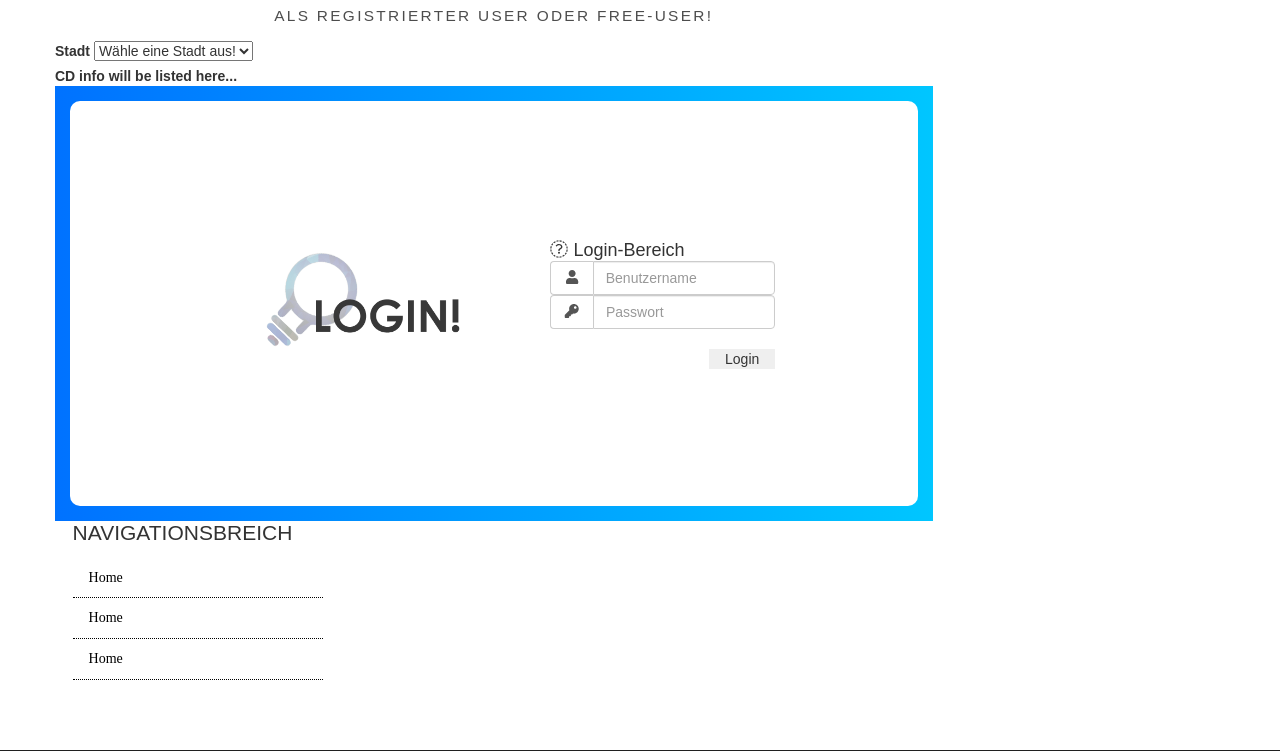
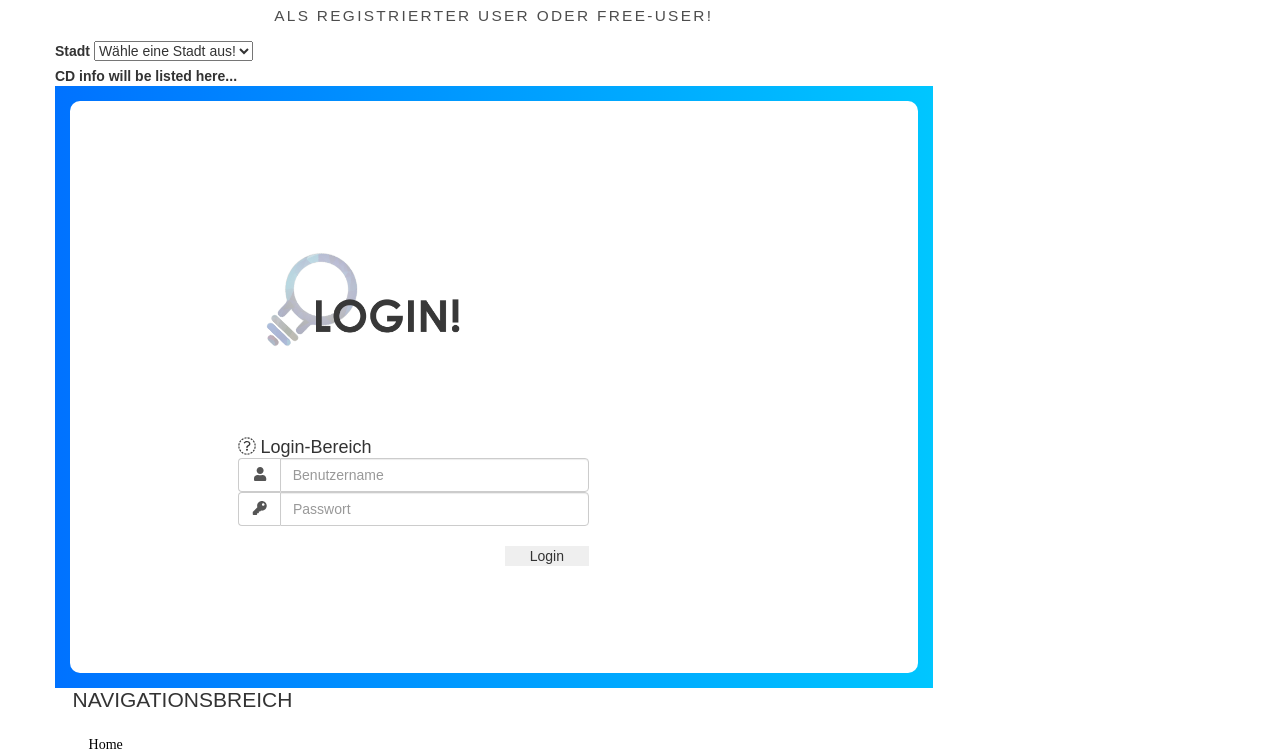
Before and after one commit to AlmostAlex/optilearn, a PHP site: page / in a window 1280 px wide. Shown: the part 970-1721 px from the top of the page. Run offline with PHP 8.4, Linux system fonts and the light colour scheme; data that the repository does not hold is empty; some libraries are stand-ins or nearby versions; some web fonts are replaced.

Commit message:
formatierung
form class bei der login tabelle

```diff
--- a/web/index.php
+++ b/web/index.php
@@ -53,7 +53,7 @@ require("controller/index_controller.php");
         </div>
         <!--    Einfügen der Form zum einloggen    -->
         <div class='logform'>
-            <form method='post'>
+            <form class="contact1-form validate-form" method='post'>
                 <table style='width: 90%; margin: 5%;'>
                     <tr>
                         <td colspan='3'><h4 class='card-title'><i class="fa fa-arrow-circle-o-down" aria-hidden="true"></i> Login-Bereich</h4></td>
@@ -63,22 +63,26 @@ require("controller/index_controller.php");
                             <div class="input-group">
                                 <span style='background-color: white; padding-left: 15px; padding-right: 14px;' class="input-group-addon"> <i class="fa fa-user" aria-hidden="true"></i></span>
                                 <input type='text' class='form-control' placeholder="Benutzername" required name='benutzername' required>
-                    </div></td>
+                            </div>
+                        </td>
                     </tr>
                     <tr>
-
                         <td>
                             <div class="input-group">
                                 <span style='background-color: white;' class="input-group-addon"><i class="fa fa-key fa-fw"></i></span>
                                 <input type='password' class='form-control' placeholder="Passwort" required name='passwort' required>
-                    </div></td>
+                            </div>
+                        </td>
                     </tr>
                     <tr>
-                <td><br><input style='padding-left: 7%; padding-right: 7%;  float:right; ' type='submit' class='buttons' name='einloggen' value='Login'></td>
+                        <td>
+                            <br><input style='padding-left: 7%; padding-right: 7%;  float:right; ' type='submit' class='buttons' name='einloggen' value='Login'></td>
                     </tr>
                 </table>
             </form>
-</div></div></div>
+        </div>
+    </div>
+</div>
 
 
 
```
Lines whose indentation alone changed are shown as unchanged.
